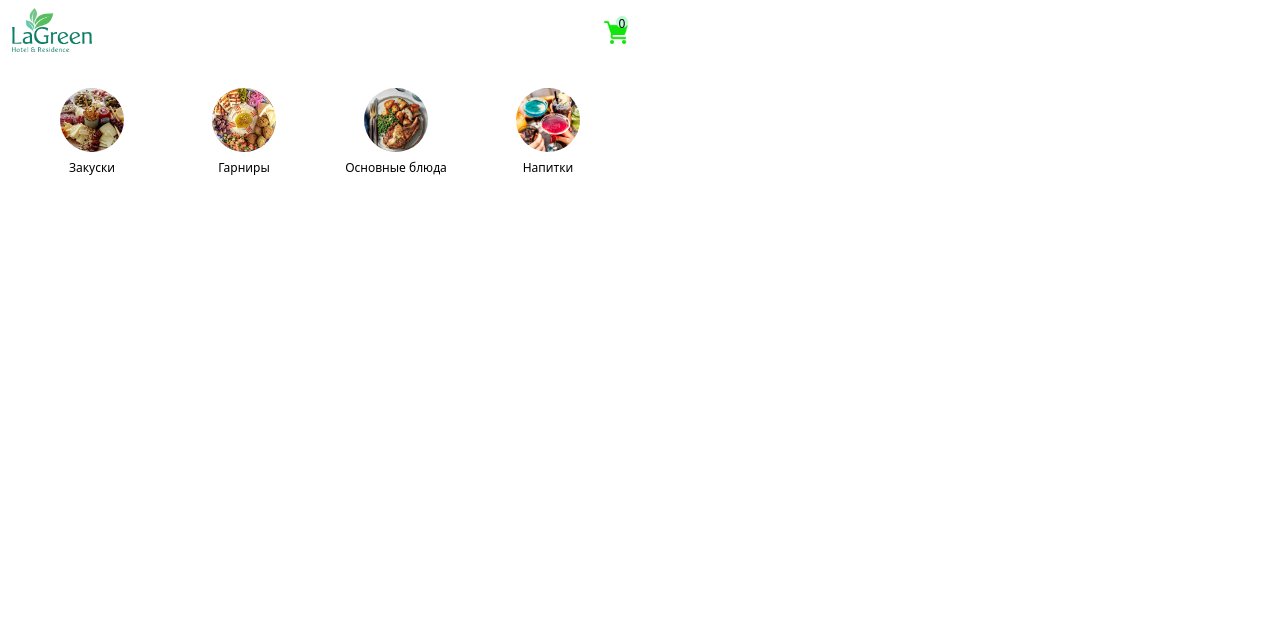
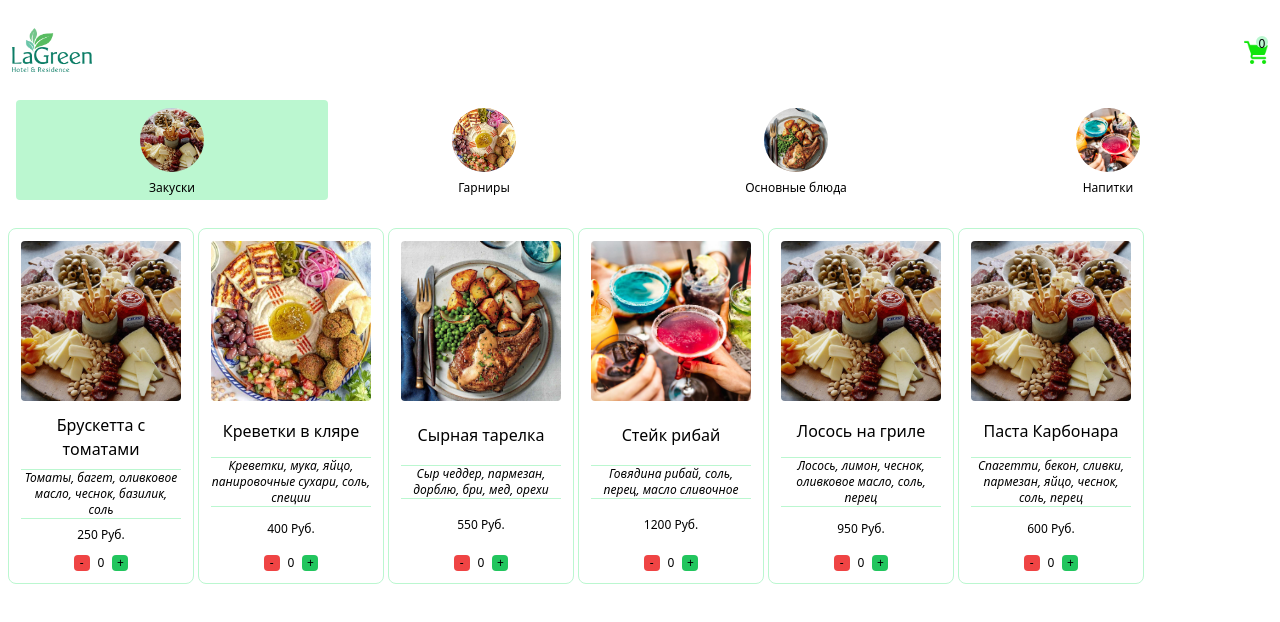
Before and after one commit to ZarubinMaksim/TG_bot_menu, a React (Create React App) app: page / in a window 1280 px wide. Shown: the top 622 px of the page. Built offline with nearby package versions, Linux system fonts and the light colour scheme.

Commit message:
release on server

```diff
--- a/src/App.js
+++ b/src/App.js
@@ -1,21 +1,40 @@
-import { useState } from "react";
+import { useEffect, useState } from "react";
 import Content from "./components/Content";
 import Header from "./components/header";
 
 function App() {
   const [orderData, setOrderData] = useState()
   const [isCartOpened, setIsCartOpened] = useState(false)
+  const [guestDetails, setGuestDetails] = useState('')
 
   const handleOrderData = (orderData) => {
     setOrderData(orderData)
   }
 
+  useEffect(() => {
+    const query = new URLSearchParams(window.location.search);
+    const rawGuestdetails = query.get('guestDetails');
+
+    if(rawGuestdetails) {
+      try {
+        const guestDetails = JSON.parse(rawGuestdetails);
+        setGuestDetails(guestDetails)
+      } catch (error) {
+        console.error('Ошибка при парсинге guestDetails:', error);
+      }
+    }
+  }, [])
 
   return (
-    <div className="p-2 w-1/2 flex flex-col gap-5">
-      <Header data={orderData} isCartOpened={isCartOpened} setIsCartOpened={setIsCartOpened}/>
-      <Content sendData={handleOrderData} isCartOpened={isCartOpened}/>
-    </div>
+      <div className="p-2 flex flex-col gap-5 bg-white h-full">
+        <div>
+          <p>{guestDetails.chatId}</p>
+          <p>{guestDetails.chatId}</p>
+
+        </div>
+        <Header data={orderData} isCartOpened={isCartOpened} setIsCartOpened={setIsCartOpened}/>
+        <Content sendData={handleOrderData} isCartOpened={isCartOpened} guestDetails={guestDetails}/>
+      </div>
 
   );
 }
--- a/src/components/Card.js
+++ b/src/components/Card.js
@@ -9,10 +9,10 @@ function Card ({ item, addToOrderList, removeFromOrderList, amount }) {
   }
 
   return (
-    <div className="border border-green-200 hover:bg-green-100 transition cursor-pointer rounded-lg flex flex-col justify-between items-center w-2/5 p-3 items-center">
+    <div className="border border-green-200 hover:bg-green-100 transition cursor-pointer rounded-lg flex flex-col justify-between items-center p-3 items-center">
       <img className="rounded overflow-hidden object-cover w-40 h-40" src={require(`../images/${item.img}`)}></img>
-      <p className="text-md text-center mt-3">{item.name}</p>
-      <p className="mt-2 mb-2 text-xs italic text-center border-t border-b border-green-200">{item.ingredients}</p>
+      <p className="w-40 text-md text-center mt-3">{item.name}</p>
+      <p className="mt-2 mb-2 text-xs italic text-center border-t w-40 border-b border-green-200">{item.ingredients}</p>
       <p className="text-xs">{item.price} Руб.</p>
 
       <div className=" flex gap-2 text-xs items-center mt-3">
--- a/src/components/Cart.js
+++ b/src/components/Cart.js
@@ -1,6 +1,6 @@
 import { useState } from "react"
 
-function Cart ({ data, addToOrderList, removeFromOrderList }) {
+function Cart ({ data, addToOrderList, removeFromOrderList, guestDetails }) {
 const [paymentType, setPaymentType] = useState('')
 
 const handleRemoveItem = (item) => {
@@ -11,8 +11,28 @@ const handleAddItem = (item) => {
   addToOrderList(item)
 }
 
+const submitCart = async (data) => {
+  const guestDetailsTEMPORARY = {
+    chatId: '317138824',
+    keyRequest: '',
+    lastname: '小马',
+    name: '马克西姆',
+    room: 'B606',
+    arrival: '05-05-2025',
+    departure: '08-05-2025'
+  }
+  try {
+    await fetch ('http://38.244.150.204:3000/send-order', {
+      method: 'POST',
+      headers: {'Content-Type': 'application/json'},
+      body: JSON.stringify({ guestDetailsTEMPORARY, data })
+    })
+  } catch(error) {
+    console.log(error)
+  }
+}
   return (
-    <div className="p-1 flex flex-col justify-center gap-2">
+    <div className="p-1 flex flex-col gap-2 h-screen">
       {data.length > 0 ? (
         <>
       <p>Вот что вы заказали: </p>
@@ -53,7 +73,7 @@ const handleAddItem = (item) => {
         <span className="ml-1">На счет номера</span>
       </div>
 
-      <button className="bg-green-200 mt-2 mb-5 rounded-md h-7 w-1/4 self-center" disabled={!paymentType}>Заказать</button>
+      <button className="bg-green-200 mt-2 mb-5 rounded-md h-7 w-1/4 self-center" disabled={!paymentType} onClick={() => submitCart(data)}>Заказать</button>
       </>
       ) : (
         <p>В корзине пока пусто..</p>
--- a/src/components/Content.js
+++ b/src/components/Content.js
@@ -3,7 +3,7 @@ import menu from '../text/menu'
 import Card from "./Card"
 import Cart from "./Cart"
 
-function Content ({ sendData, isCartOpened }) {
+function Content ({ sendData, isCartOpened, guestDetails }) {
   const [currenntCategory, setCurrentCategory] = useState('')
   const [orderList, setOrderList] = useState(JSON.parse(localStorage.getItem('orderList')) ||[])
 
@@ -20,6 +20,11 @@ function Content ({ sendData, isCartOpened }) {
     sendData(orderList)
   }, [orderList])
 
+  useEffect(() => {
+    if (!currenntCategory && menu.length > 0) {
+      setCurrentCategory(menu[0].category) // Устанавливаем первую категорию
+    }
+  }, [currenntCategory])
 
   const handleCurrentCategory = (category) => {
 
@@ -77,7 +82,7 @@ function Content ({ sendData, isCartOpened }) {
   return (
     <div className="flex flex-col">
       {isCartOpened ? (
-        <Cart data={orderList} addToOrderList={addToOrderList} removeFromOrderList={removeFromOrderList}/>
+        <Cart data={orderList} addToOrderList={addToOrderList} removeFromOrderList={removeFromOrderList} guestDetails={guestDetails}/>
       ) : (
         <>
         <div className="flex justify-around p-2">
@@ -92,7 +97,7 @@ function Content ({ sendData, isCartOpened }) {
       </div>
 
         {currenntCategory && (
-          <div className="flex flex-wrap justify-around gap-3 mt-5">
+          <div className="flex flex-wrap gap-1 mt-5">
             {menu.find((category) => category.category === currenntCategory).items.map((item, index) => {
 
               const itemInOrder = orderList.find(orderItem => orderItem.name === item.name)
```
